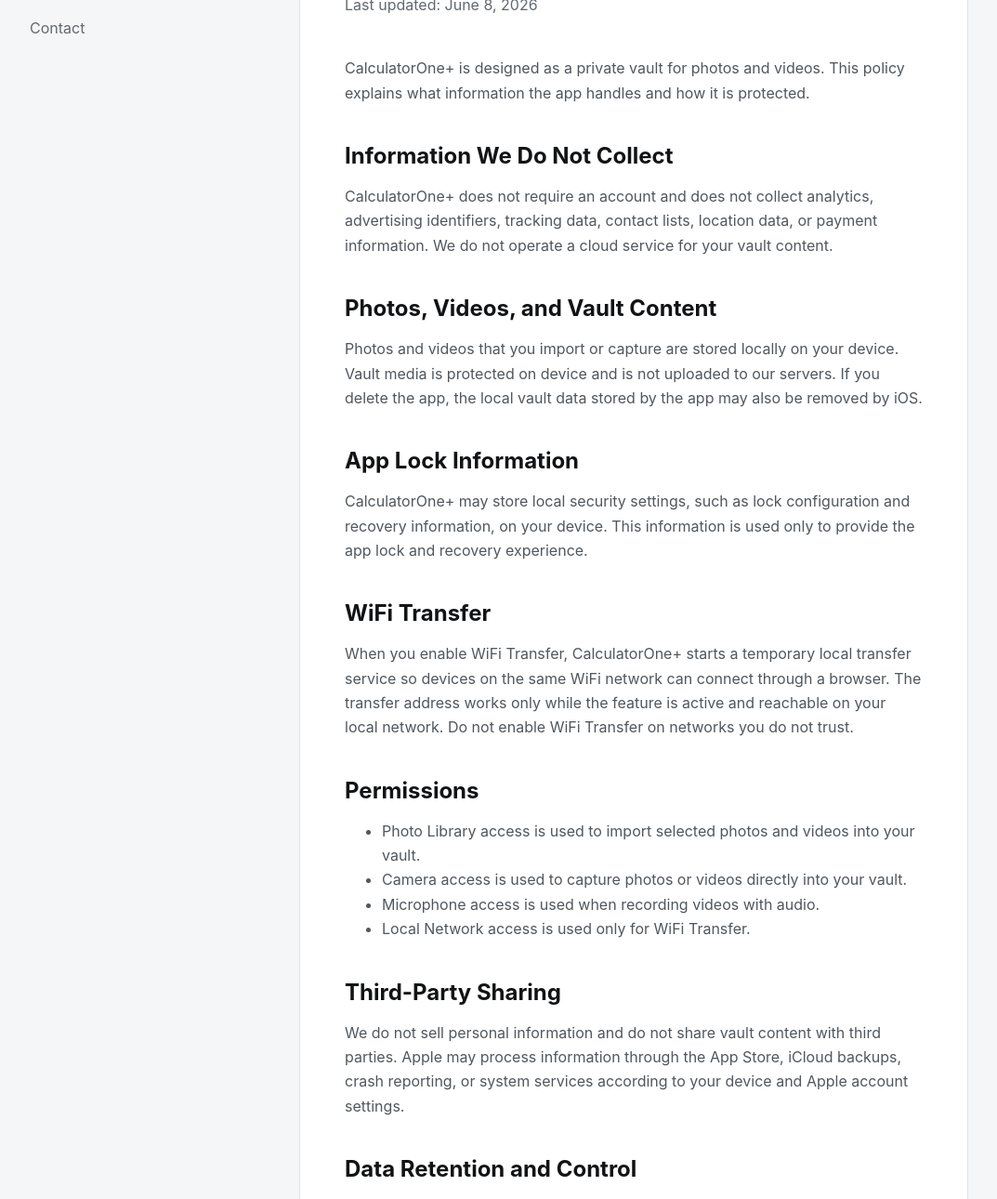
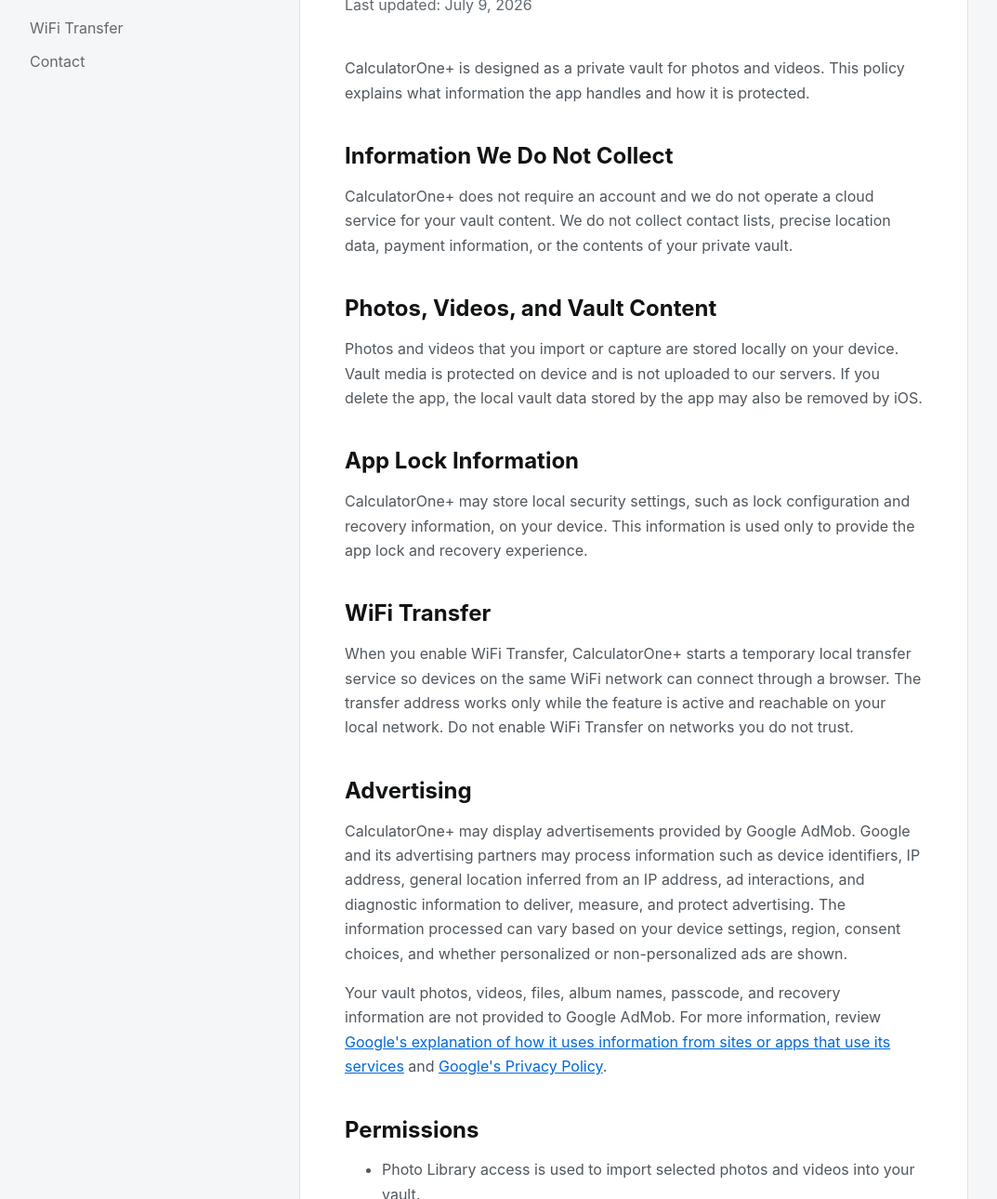
Before and after one commit to debug-anywhere/calculatorone.debug-anywhere.com, a plain HTML site: page privacy.html in a window 1280 px wide. Shown: the part 306-1596 px from the top of the page at 93% size, without its empty margins (48-1121 px from the left). Drawn offline with Linux system fonts and the light colour scheme.

Commit message:
Update site disclosures for AdMob

```diff
--- a/privacy.html
+++ b/privacy.html
@@ -4,22 +4,25 @@
 <body>
   <header class="site-header"><nav class="nav shell" aria-label="Main navigation"><a class="brand" href="index.html"><img src="assets/app-icon.png" alt=""><span>CalculatorOne+</span></a><div class="links"><a href="index.html#features">Features</a><a href="support.html">Support</a><a href="terms.html">Terms</a></div></nav></header>
   <main class="doc-main"><div class="doc-layout shell">
-    <aside class="doc-aside"><p>On this page</p><a href="#collection">Information</a><a href="#content">Vault content</a><a href="#permissions">Permissions</a><a href="#transfer">WiFi Transfer</a><a href="#contact">Contact</a></aside>
+    <aside class="doc-aside"><p>On this page</p><a href="#collection">Information</a><a href="#content">Vault content</a><a href="#advertising">Advertising</a><a href="#permissions">Permissions</a><a href="#transfer">WiFi Transfer</a><a href="#contact">Contact</a></aside>
     <article class="document">
-      <p class="eyebrow">Legal</p><h1>Privacy Policy</h1><p class="updated">Last updated: June 8, 2026</p>
+      <p class="eyebrow">Legal</p><h1>Privacy Policy</h1><p class="updated">Last updated: July 9, 2026</p>
       <p>CalculatorOne+ is designed as a private vault for photos and videos. This policy explains what information the app handles and how it is protected.</p>
       <h2 id="collection">Information We Do Not Collect</h2>
-      <p>CalculatorOne+ does not require an account and does not collect analytics, advertising identifiers, tracking data, contact lists, location data, or payment information. We do not operate a cloud service for your vault content.</p>
+      <p>CalculatorOne+ does not require an account and we do not operate a cloud service for your vault content. We do not collect contact lists, precise location data, payment information, or the contents of your private vault.</p>
       <h2 id="content">Photos, Videos, and Vault Content</h2>
       <p>Photos and videos that you import or capture are stored locally on your device. Vault media is protected on device and is not uploaded to our servers. If you delete the app, the local vault data stored by the app may also be removed by iOS.</p>
       <h2>App Lock Information</h2>
       <p>CalculatorOne+ may store local security settings, such as lock configuration and recovery information, on your device. This information is used only to provide the app lock and recovery experience.</p>
       <h2 id="transfer">WiFi Transfer</h2>
       <p>When you enable WiFi Transfer, CalculatorOne+ starts a temporary local transfer service so devices on the same WiFi network can connect through a browser. The transfer address works only while the feature is active and reachable on your local network. Do not enable WiFi Transfer on networks you do not trust.</p>
+      <h2 id="advertising">Advertising</h2>
+      <p>CalculatorOne+ may display advertisements provided by Google AdMob. Google and its advertising partners may process information such as device identifiers, IP address, general location inferred from an IP address, ad interactions, and diagnostic information to deliver, measure, and protect advertising. The information processed can vary based on your device settings, region, consent choices, and whether personalized or non-personalized ads are shown.</p>
+      <p>Your vault photos, videos, files, album names, passcode, and recovery information are not provided to Google AdMob. For more information, review <a href="https://policies.google.com/technologies/partner-sites">Google's explanation of how it uses information from sites or apps that use its services</a> and <a href="https://policies.google.com/privacy">Google's Privacy Policy</a>.</p>
       <h2 id="permissions">Permissions</h2>
       <ul><li>Photo Library access is used to import selected photos and videos into your vault.</li><li>Camera access is used to capture photos or videos directly into your vault.</li><li>Microphone access is used when recording videos with audio.</li><li>Local Network access is used only for WiFi Transfer.</li></ul>
-      <h2>Third-Party Sharing</h2>
-      <p>We do not sell personal information and do not share vault content with third parties. Apple may process information through the App Store, iCloud backups, crash reporting, or system services according to your device and Apple account settings.</p>
+      <h2>Third-Party Services</h2>
+      <p>We do not sell personal information and do not share vault content with third parties. Google may process advertising-related information as described above. Apple may process information through the App Store, iCloud backups, crash reporting, or system services according to your device and Apple account settings.</p>
       <h2>Data Retention and Control</h2>
       <p>You control the content stored in CalculatorOne+. You can delete items inside the app, export content when supported, or remove the app from your device. Content may also be included in device backups depending on your iOS backup settings.</p>
       <h2>Children</h2><p>CalculatorOne+ is not directed to children under 13. We do not knowingly collect personal information from children.</p>
```
Also changed, not shown: index.html (+3 -2 lines), terms.html (+2 -1 lines).
